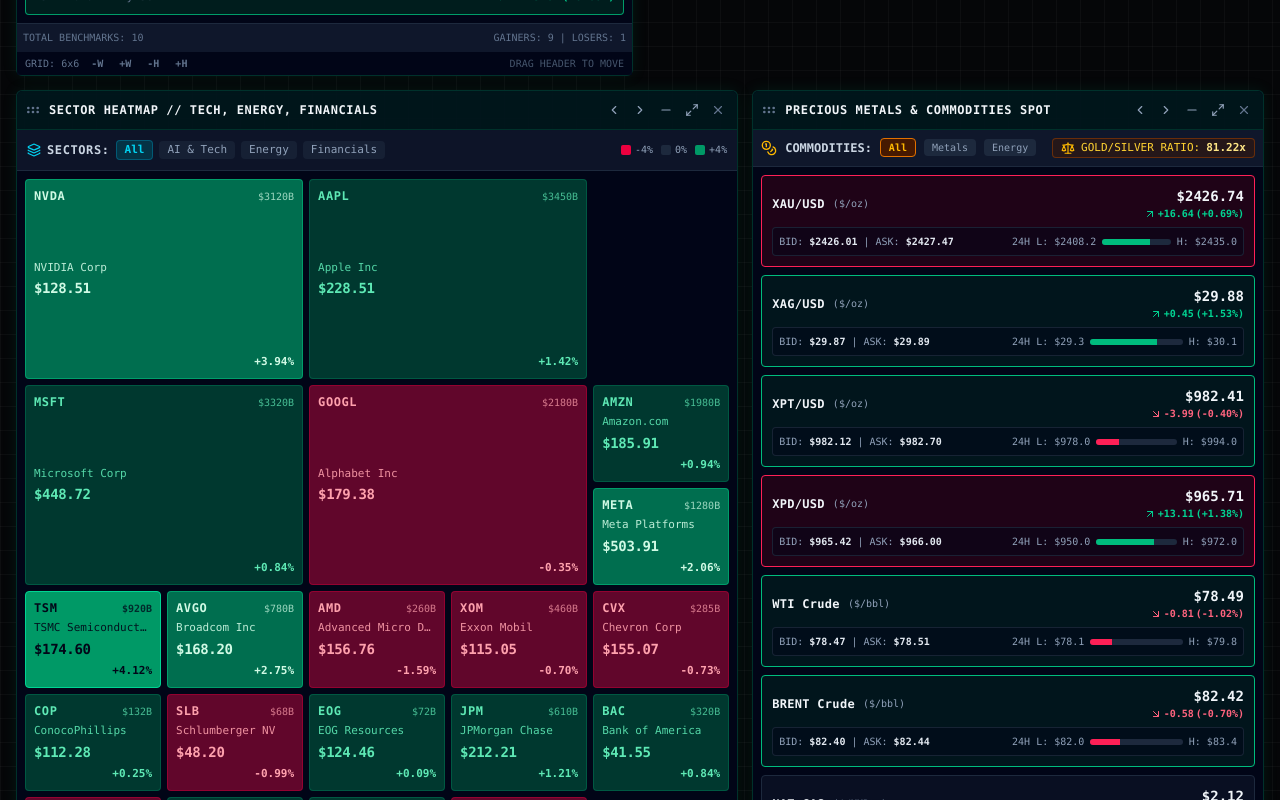
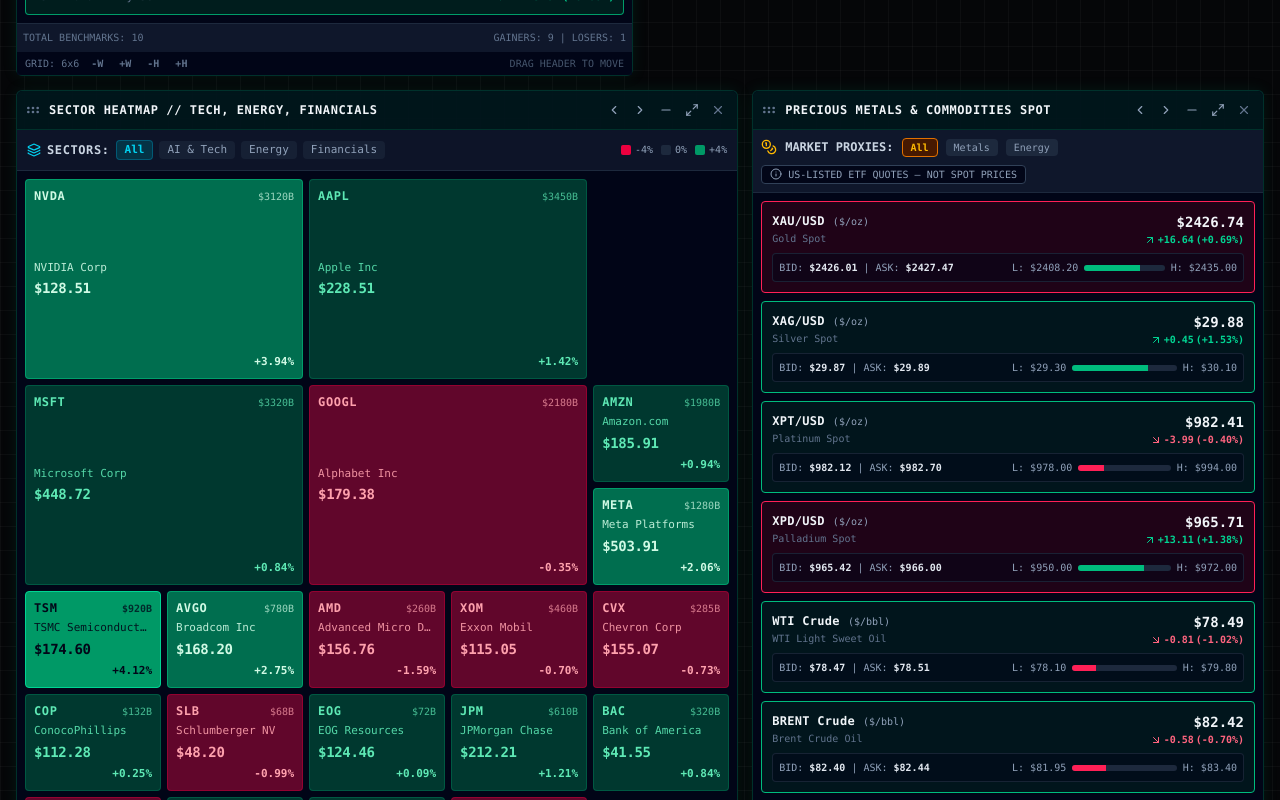
Before and after one commit to jnibarger01/bloomberg-terminal, a React (Vite) app: page / in a window 1280 px wide. Shown: the part 760-1560 px from the top of the page. Built offline with nearby package versions, Linux system fonts and the light colour scheme; no server answers.

Commit message:
fix: label commodity ETF proxies accurately

```diff
--- a/src/components/widgets/PreciousMetalsWidget.tsx
+++ b/src/components/widgets/PreciousMetalsWidget.tsx
@@ -1,87 +1,60 @@
 import React, { useState } from 'react';
-import { PreciousMetal } from '../../types';
-import { Coins, Flame, ArrowUpRight, ArrowDownRight, Scale } from 'lucide-react';
+import type { PreciousMetal } from '../../types';
+import { Coins, ArrowUpRight, ArrowDownRight, Info } from 'lucide-react';
 
 interface Props {
   metals: PreciousMetal[];
 }
 
+const formatPrice = (value: number | null) => value === null ? 'N/A' : `$${value.toFixed(2)}`;
+
 export const PreciousMetalsWidget: React.FC<Props> = ({ metals }) => {
   const [activeTab, setActiveTab] = useState<'All' | 'Metals' | 'Energy'>('All');
-
-  const gold = metals.find(m => m.symbol.includes('XAU'));
-  const silver = metals.find(m => m.symbol.includes('XAG'));
-  const goldSilverRatio = gold && silver && silver.price > 0
-    ? (gold.price / silver.price).toFixed(2)
-    : '81.35';
-
-  const filtered = metals.filter(
-    m => activeTab === 'All' || m.category === activeTab
-  );
+  const filtered = metals.filter((item) => activeTab === 'All' || item.category === activeTab);
 
   return (
     <div className="flex flex-col h-full bg-slate-950/80 text-slate-200 select-none overflow-hidden">
-      {/* Category Tabs & Ratio Banner */}
       <div className="p-2 bg-slate-900 border-b border-slate-800 flex flex-wrap items-center justify-between gap-2 text-xs font-mono">
         <div className="flex items-center gap-2">
           <Coins className="w-4 h-4 text-amber-400" />
-          <span className="font-bold text-slate-300">COMMODITIES:</span>
-          {(['All', 'Metals', 'Energy'] as const).map(tab => (
+          <span className="font-bold text-slate-300">MARKET PROXIES:</span>
+          {(['All', 'Metals', 'Energy'] as const).map((tab) => (
             <button
               key={tab}
               onClick={() => setActiveTab(tab)}
-              className={`px-2 py-0.5 rounded text-[10px] ${
-                activeTab === tab
-                  ? 'bg-amber-950 text-amber-400 border border-amber-600 font-bold'
-                  : 'bg-slate-800 text-slate-400 hover:text-slate-200'
-              }`}
-            >
-              {tab}
-            </button>
+              className={`px-2 py-0.5 rounded text-[10px] ${activeTab === tab ? 'bg-amber-950 text-amber-400 border border-amber-600 font-bold' : 'bg-slate-800 text-slate-400 hover:text-slate-200'}`}
+            >{tab}</button>
           ))}
         </div>
-
-        {/* Gold/Silver Ratio Tile */}
-        <div className="flex items-center gap-1.5 px-2 py-0.5 bg-amber-950/40 border border-amber-800/60 rounded text-[11px] font-mono text-amber-300">
-          <Scale className="w-3.5 h-3.5 text-amber-400" />
-          <span>GOLD/SILVER RATIO:</span>
-          <strong className="text-amber-200 font-bold">{goldSilverRatio}x</strong>
+        <div className="flex items-center gap-1.5 px-2 py-0.5 bg-slate-950 border border-slate-700 rounded text-[10px] text-slate-400">
+          <Info className="w-3 h-3" />
+          US-LISTED ETF QUOTES — NOT SPOT PRICES
         </div>
       </div>
 
-      {/* Commodity List */}
       <div className="flex-1 overflow-y-auto p-2 space-y-2 custom-scrollbar">
-        {filtered.map(item => {
+        {filtered.map((item) => {
           const isUp = item.changePercent >= 0;
           const range = item.high24h - item.low24h || 1;
           const pctPos = Math.min(100, Math.max(0, ((item.price - item.low24h) / range) * 100));
-
           const flashClass = item.flash === 'up'
             ? 'border-emerald-500 bg-emerald-950/40 text-emerald-200'
             : item.flash === 'down'
               ? 'border-rose-500 bg-rose-950/40 text-rose-200'
               : 'border-slate-800 bg-slate-900/60 hover:border-slate-700';
-
           return (
-            <div
-              key={item.symbol}
-              className={`p-2.5 rounded border transition-all duration-300 ${flashClass}`}
-            >
+            <div key={item.symbol} className={`p-2.5 rounded border transition-all duration-300 ${flashClass}`}>
               <div className="flex items-center justify-between mb-1.5">
+                <div>
                   <div className="flex items-center gap-2">
-                  <span className="font-bold text-xs text-slate-100 font-mono tracking-wide">
-                    {item.symbol}
-                  </span>
-                  <span className="text-[10px] text-slate-400 font-mono">
-                    ({item.unit})
-                  </span>
+                    <span className="font-bold text-xs text-slate-100 font-mono tracking-wide">{item.symbol}</span>
+                    {item.sourceSymbol && <span className="text-[10px] text-cyan-400 font-mono">{item.sourceSymbol}</span>}
+                    <span className="text-[10px] text-slate-400 font-mono">({item.unit})</span>
                   </div>
-
-                <div className="flex items-center gap-3">
+                  <div className="text-[10px] text-slate-500 font-mono mt-0.5">{item.name}</div>
+                </div>
                 <div className="text-right">
-                    <div className="font-mono font-bold text-sm text-slate-100">
-                      ${item.price.toFixed(item.price < 10 ? 2 : 2)}
-                    </div>
+                  <div className="font-mono font-bold text-sm text-slate-100">${item.price.toFixed(2)}</div>
                   <div className={`flex items-center justify-end gap-0.5 text-[10px] font-mono font-bold ${isUp ? 'text-emerald-400' : 'text-rose-400'}`}>
                     {isUp ? <ArrowUpRight className="w-3 h-3" /> : <ArrowDownRight className="w-3 h-3" />}
                     <span>{isUp ? '+' : ''}{item.change.toFixed(2)}</span>
@@ -89,35 +62,33 @@
                   </div>
                 </div>
               </div>
-              </div>
 
-              {/* Bid / Ask & 24h Range Bar */}
               <div className="grid grid-cols-2 gap-2 text-[10px] font-mono text-slate-400 bg-slate-950/50 p-1.5 rounded border border-slate-800/80 mt-1">
                 <div>
-                  BID: <strong className="text-slate-200">${item.bid.toFixed(2)}</strong> | ASK: <strong className="text-slate-200">${item.ask.toFixed(2)}</strong>
+                  BID: <strong className="text-slate-200">{formatPrice(item.bid)}</strong> | ASK: <strong className="text-slate-200">{formatPrice(item.ask)}</strong>
                 </div>
-
-                {/* 24h Range Progress Bar */}
                 <div className="flex items-center gap-1.5">
-                  <span>24H L: ${item.low24h.toFixed(1)}</span>
+                  <span>L: ${item.low24h.toFixed(2)}</span>
                   <div className="flex-1 h-1.5 bg-slate-800 rounded-full relative overflow-hidden">
-                    <div
-                      className={`h-full ${isUp ? 'bg-emerald-500' : 'bg-rose-500'}`}
-                      style={{ width: `${pctPos}%` }}
-                    />
+                    <div className={`h-full ${isUp ? 'bg-emerald-500' : 'bg-rose-500'}`} style={{ width: `${pctPos}%` }} />
                   </div>
-                  <span>H: ${item.high24h.toFixed(1)}</span>
+                  <span>H: ${item.high24h.toFixed(2)}</span>
                 </div>
               </div>
             </div>
           );
         })}
+
+        {filtered.length === 0 && (
+          <div className="h-full min-h-[180px] flex items-center justify-center text-xs text-slate-500 font-mono text-center px-4">
+            NO PROVIDER QUOTES AVAILABLE FOR THIS CATEGORY
+          </div>
+        )}
       </div>
 
-      {/* Footer Info */}
       <div className="p-1.5 bg-slate-900 border-t border-slate-800 text-[10px] text-slate-500 flex justify-between font-mono">
-        <span>LIVE COMMODITIES TAPE</span>
-        <span>INTERVAL: REALTIME SPOT TICK</span>
+        <span>PROVIDER SNAPSHOTS OR SIMULATED MODE</span>
+        <span>NO SYNTHETIC FALLBACK IN PROVIDER MODE</span>
       </div>
     </div>
   );
```
Lines whose indentation alone changed are shown as unchanged.
